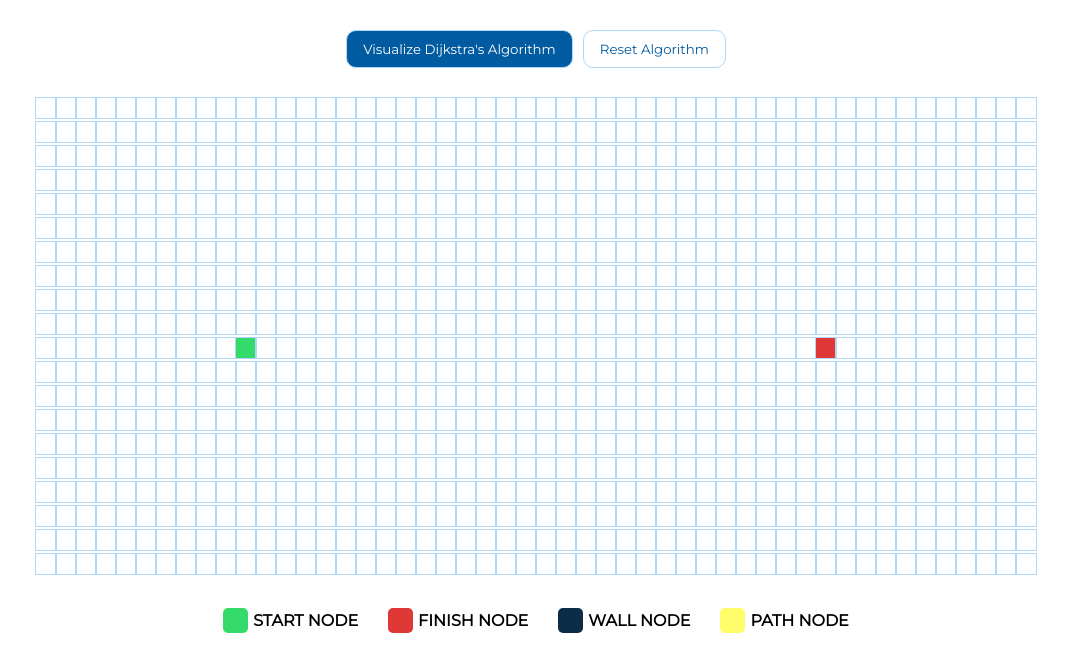
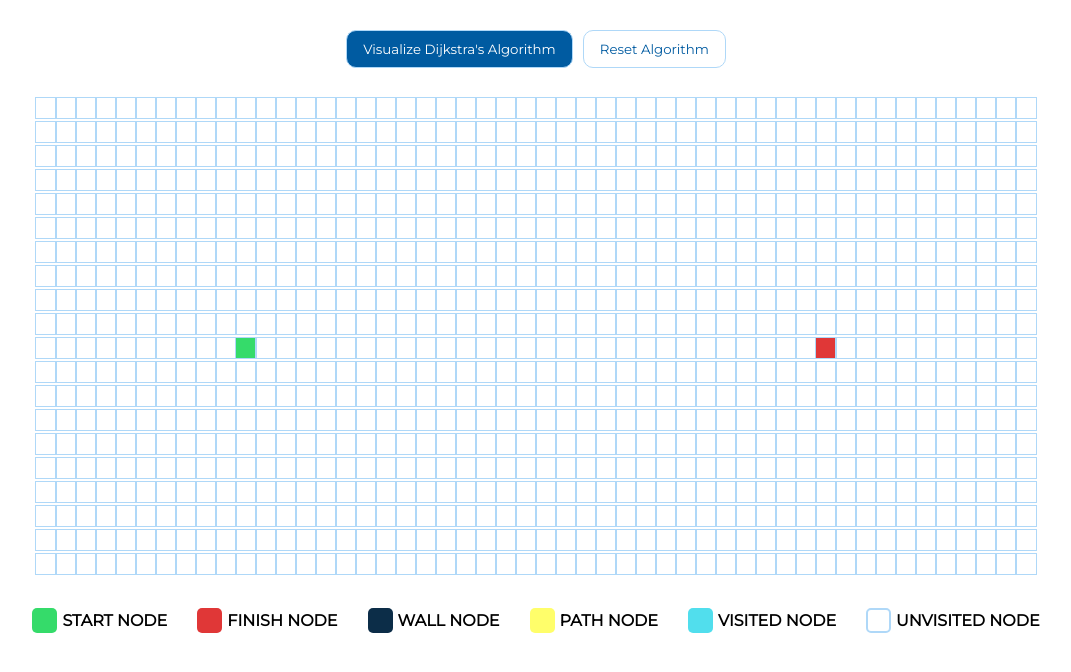
Before and after one commit to lsale98/dijkstra-algorithm, an Angular app: page / in a window 1280 px wide. Shown: the top 672 px of the page, without its empty margins (104-1175 px from the left). Built offline with nearby package versions, Linux system fonts and the light colour scheme.

Commit message:
Finish all node description

```diff
--- a/src/app/pathfinder/pathfinder.component.html
+++ b/src/app/pathfinder/pathfinder.component.html
@@ -24,4 +24,12 @@
         <div class="path"></div>
         <p>Path node</p>
     </div>
+    <div class="desc-node">
+        <div class="visited"></div>
+        <p>Visited node</p>
+    </div>
+    <div class="desc-node">
+        <div class="unvisited"></div>
+        <p>Unvisited node</p>
+    </div>
 </div>
--- a/src/app/pathfinder/pathfinder.component.scss
+++ b/src/app/pathfinder/pathfinder.component.scss
@@ -66,5 +66,11 @@
         .path {
             background-color: #fffe6a;
         }
+        .visited {
+            background-color: #51DEED;
+        }
+        .unvisited {
+            border: 2px solid rgb(175, 216, 248);
+        }
     }
 }
```
